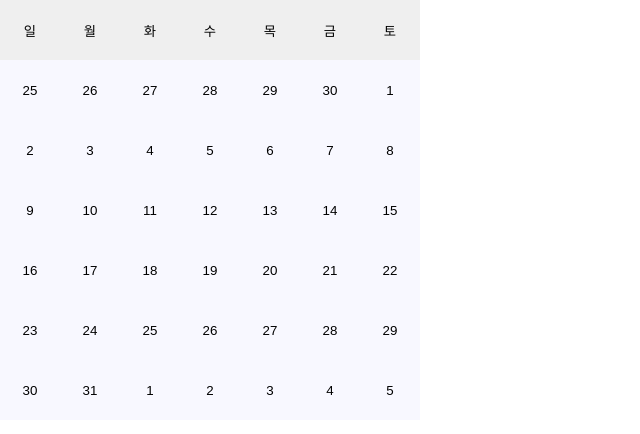
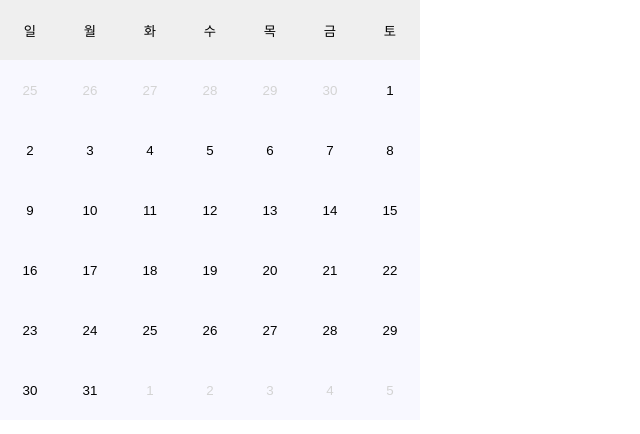
Before and after one commit to NEARworld/dynamic_calendar, a React (Vite) app: page / in a window 1280 px wide. Shown: the top 434 px of the page, without its empty margins (0-640 px from the left). Built offline with nearby package versions, Linux system fonts and the light colour scheme.

Commit message:
update fillGreyColorToDate

```diff
--- a/src/components/row.tsx
+++ b/src/components/row.tsx
@@ -27,8 +27,9 @@ export const Row: FC<RowProps> = ({
     const lightGrey = { color: "lightgrey" };
     if (hovered) return undefined;
     if (typeof day === "number") {
-      if (nth === 0 && day >= 22) return lightGrey;
-      if (nth === 5 && day <= 7) return lightGrey;
+      if (nth === 1 && day >= 23) return lightGrey;
+      if (nth === 5 && day <= 3) return lightGrey;
+      if (nth === 6 && day <= 7) return lightGrey;
     }
     return undefined;
   };
```
